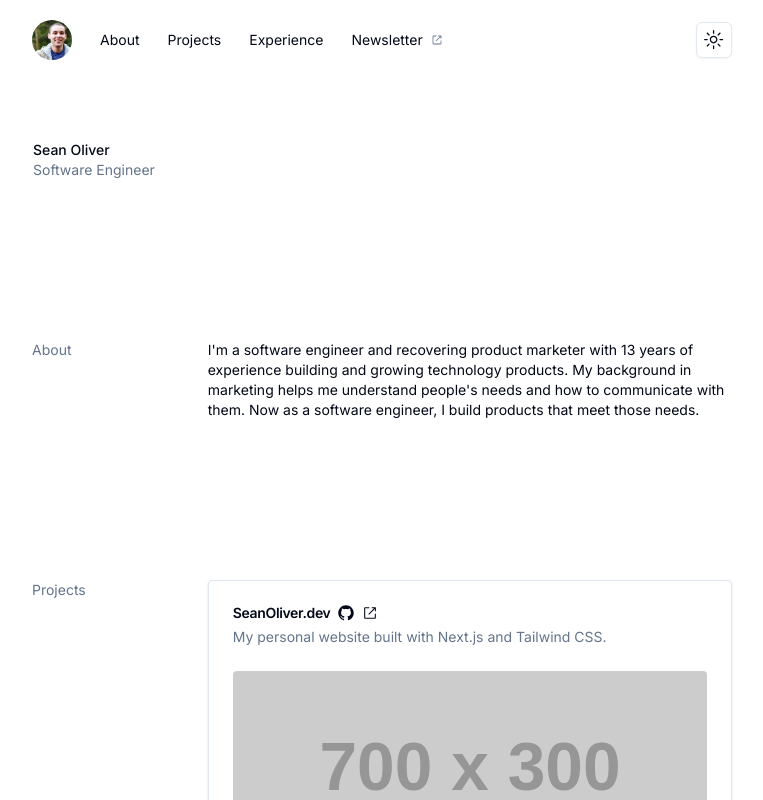
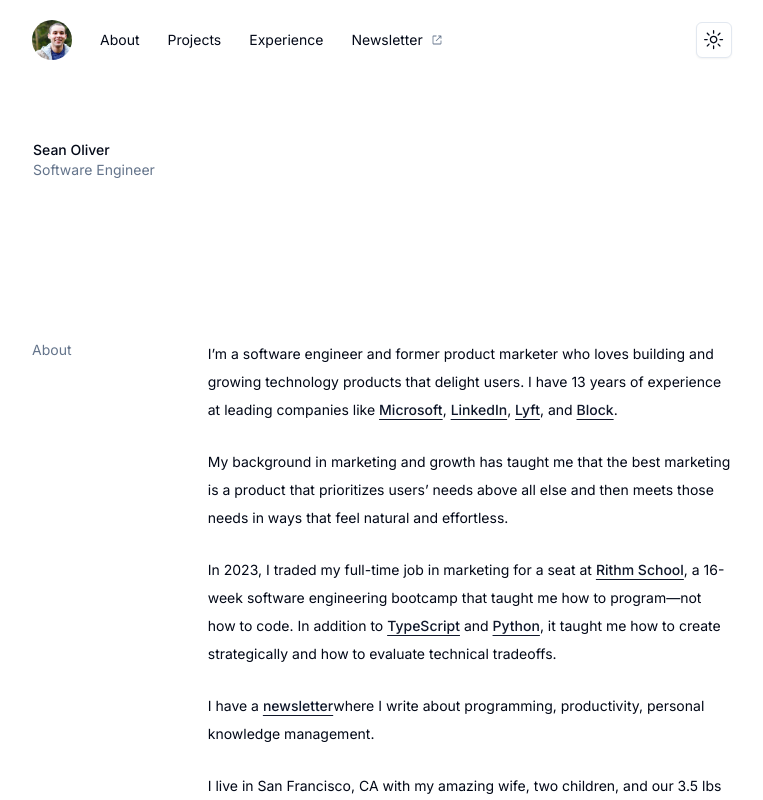
Before and after one commit to seanoliver/seanoliver-dot-dev, a Next.js app: page / in a window 1280 px wide. Shown: the top 800 px of the page, without its empty margins (258-1021 px from the left). Built offline with nearby package versions, Linux system fonts and the light colour scheme.

Commit message:
expand bio and cleanup imports

```diff
--- a/src/app/about/page.tsx
+++ b/src/app/about/page.tsx
@@ -1,10 +1,7 @@
 'use client';
 
-import Section from '@/components/Section';
-import Title from '@/components/Title';
-import { CardTag, CardTags } from '@/components/cards';
-import { Badge } from '@/components/ui/badge';
 import { SOCIAL_LINKS } from '@/lib/globals';
+import Link from 'next/link';
 
 /** About me metadata */
 const metadata = {
@@ -42,13 +39,78 @@ const myStack = [
 ];
 
 /**
+ * Custom link component for use on about page
+ * Extends Next.js Link component
+ * @param href - Link href
+ * @param children - Link children
+ * @returns Custom link component
+ */
+const AboutLink = ({
+	href,
+	children,
+}: {
+	href: string;
+	children: React.ReactNode;
+}): JSX.Element => {
+	return (
+		<Link
+			href={href}
+			className='font-medium text-primary underline underline-offset-4'
+			target='_blank'>
+			{children}
+		</Link>
+	);
+};
+
+/**
  * About me page
  * @returns About me page
  * @example
  * <About />
  */
 export default function About(): JSX.Element {
-	return <div>{metadata.longDescription}</div>;
+	return (
+		<div className='About'>
+			<p className='leading-7 [&:not(:first-child)]:mt-6'>
+				I’m a software engineer and former product marketer who loves building
+				and growing technology products that delight users. I have 13 years of
+				experience at leading companies like{' '}
+				<AboutLink href='https://www.microsoft.com/'>Microsoft</AboutLink>,{' '}
+				<AboutLink href='https://www.linkedin.com/'>LinkedIn</AboutLink>,{' '}
+				<AboutLink href='https://www.lyft.com/'>Lyft</AboutLink>, and{' '}
+				<AboutLink href='https://www.block.xyz/'>Block</AboutLink>.
+			</p>
+			<p className='leading-7 [&:not(:first-child)]:mt-6'>
+				My background in marketing and growth has taught me that the best
+				marketing is a product that prioritizes users’ needs above all else and
+				then meets those needs in ways that feel natural and effortless.
+			</p>
+			<p className='leading-7 [&:not(:first-child)]:mt-6'>
+				In 2023, I traded my full-time job in marketing for a seat at{' '}
+				<AboutLink href='https://rithmschool.com'>Rithm School</AboutLink>, a
+				16-week software engineering bootcamp that taught me how to program—not
+				how to code. In addition to{' '}
+				<AboutLink href='https://www.typescriptlang.org/'>TypeScript</AboutLink>{' '}
+				and <AboutLink href='https://www.python.org/'>Python</AboutLink>, it
+				taught me how to create strategically and how to evaluate technical
+				tradeoffs.
+			</p>
+			<p className='leading-7 [&:not(:first-child)]:mt-6'>
+				I have a{' '}
+				<AboutLink href='https://newsletter.seanoliver.dev/'>
+					newsletter
+				</AboutLink>
+				where I write about programming, productivity, personal knowledge
+				management.
+			</p>
+			<p className='leading-7 [&:not(:first-child)]:mt-6'>
+				I live in San Francisco, CA with my amazing wife, two children, and our
+				3.5 lbs dog named Pixel (no relation to the phone). I love productivity
+				tools and systems, personal knowledge management, artificial
+				intelligence, tennis, and casual mobile games.
+			</p>
+		</div>
+	);
 	// (
 	// 	<Section
 	// 		title='About'
```
